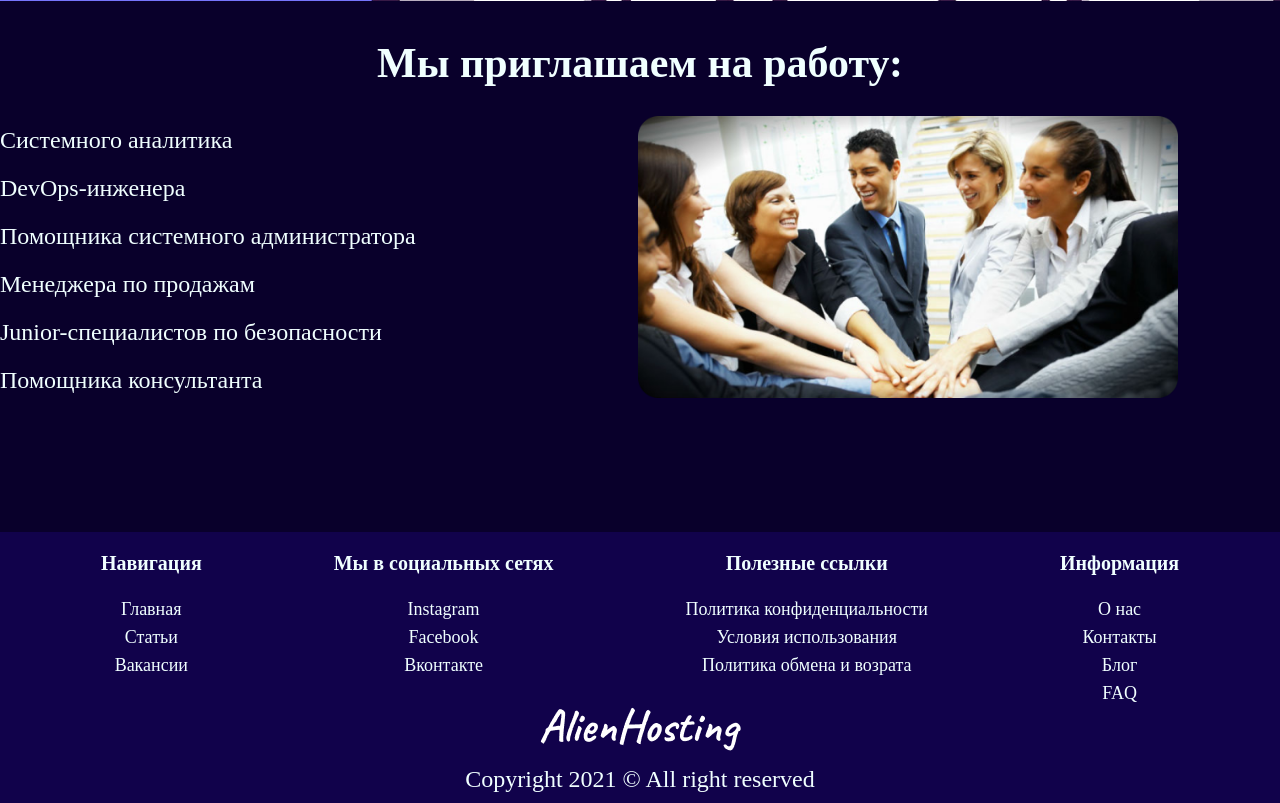
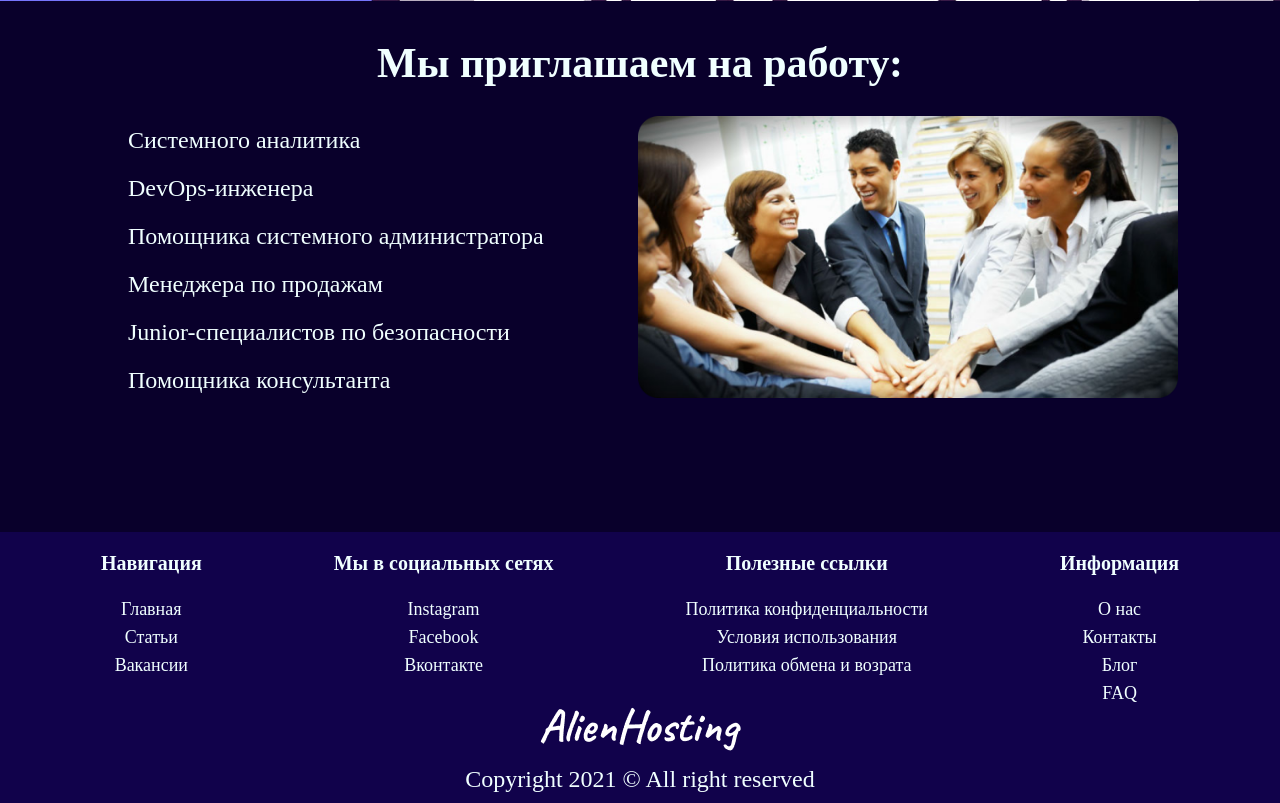
Before and after one commit to Warh40k/itmu-website, a PHP site: page /vacancy.html in a window 1280 px wide; the page is wider, and only the part inside the window is pictured. Shown: the part 799-1602 px from the top of that part. Run offline with PHP 8.4, Linux system fonts and the light colour scheme.

Commit message:
vacancy list margin

```diff
--- a/css/styles.css
+++ b/css/styles.css
@@ -55,6 +55,7 @@ a{
     display:block;
     text-align: right;
     width: max-content;
+    margin-left:10vw;
 }
 #vacancies{
     height: max-content;
```
